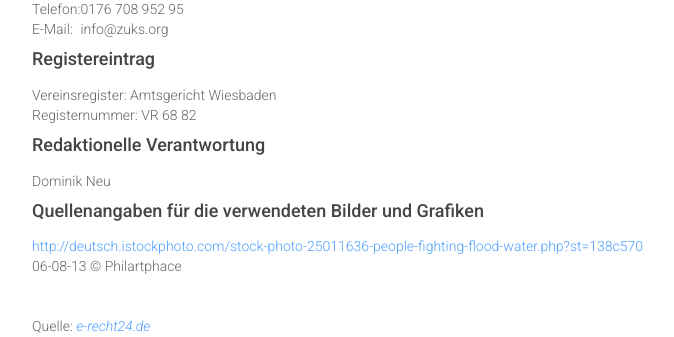
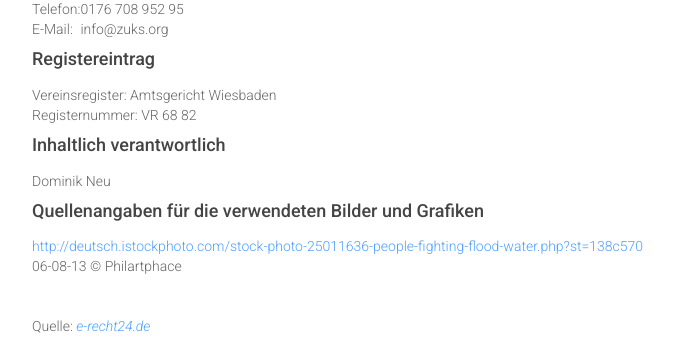
Before and after one commit to Eldorado234/zuks-django, a Django app: page /impressum/ in a window 1280 px wide. Shown: the part 385-722 px from the top of the page, without its empty margins (38-712 px from the left). Run offline with Django 3.2, Linux system fonts and the light colour scheme; some libraries are stand-ins or nearby versions.

Commit message:
Changed title of responsible person.

```diff
--- a/templates/core/impressum.html
+++ b/templates/core/impressum.html
@@ -63,7 +63,7 @@
 		Registernummer: VR 68 82<br />
 	    </p>
 
-            <h3>Redaktionelle Verantwortung</h3>
+            <h3>Inhaltlich verantwortlich</h3>
             <p>
                 Dominik Neu
             </p>
```
